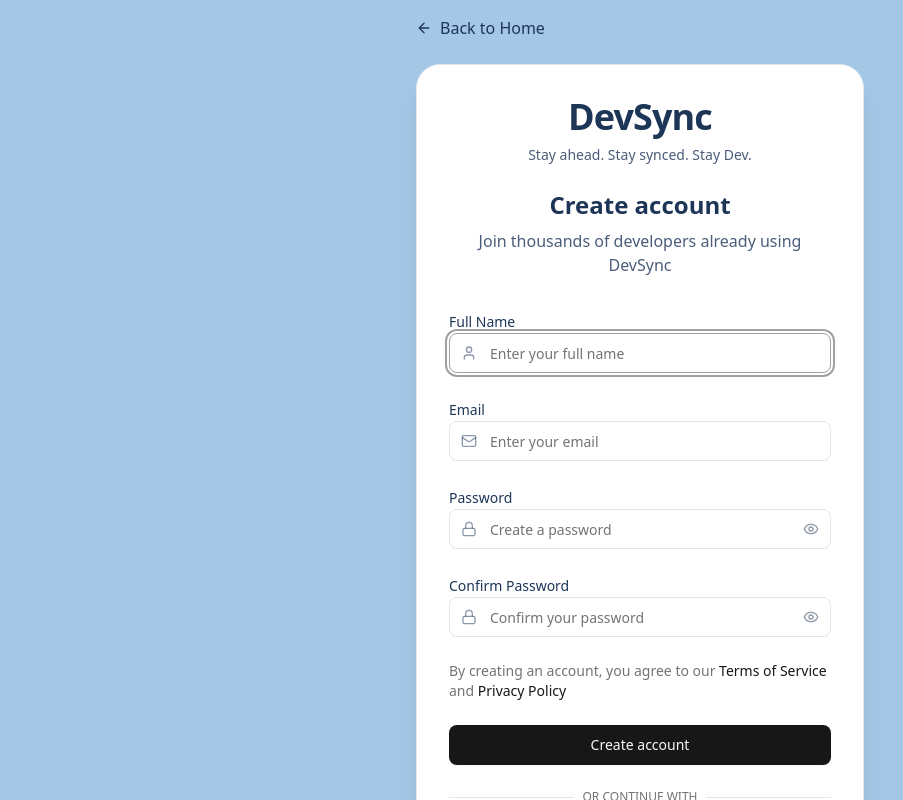
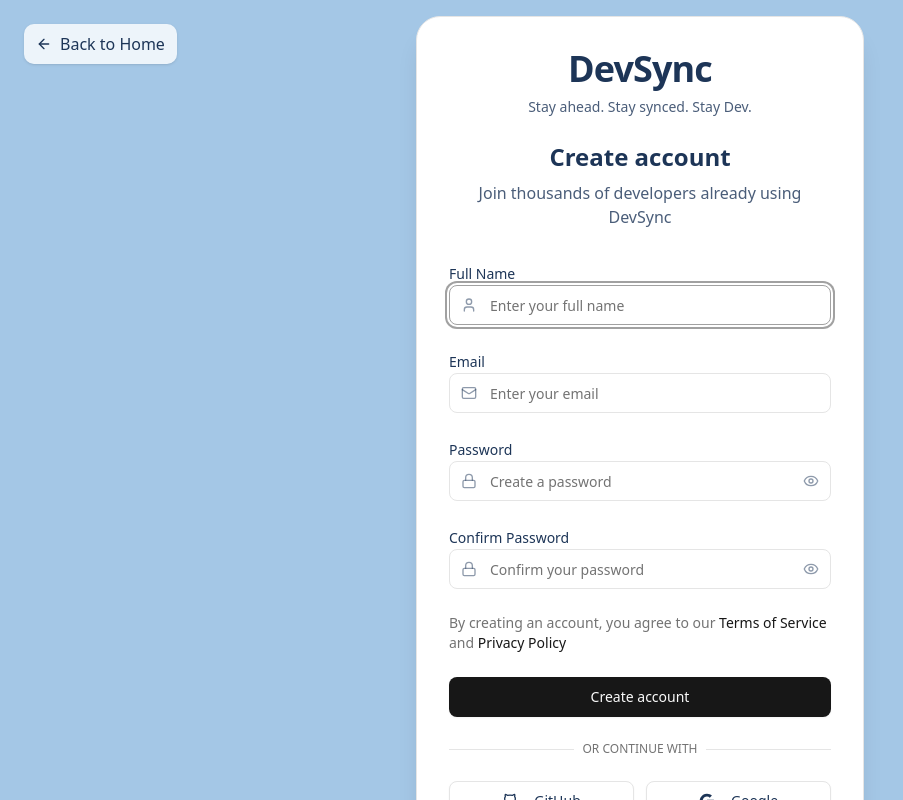
Before and after one commit to parasnikum/DevSync, a React (Vite) app in the folder frontend/: page /signup in a window 1280 px wide. Shown: the top 800 px of the page, without its empty margins (0-903 px from the left). Built offline with nearby package versions, Linux system fonts and the light colour scheme.

Commit message:
fixed the back to home text in auth pages

```diff
--- a/frontend/src/Components/Login.jsx
+++ b/frontend/src/Components/Login.jsx
@@ -68,20 +68,17 @@
   };
 
   return (
-    <div className="min-h-screen bg-[#A4C7E6] flex items-center justify-center p-4">
-      {/* Only the background color changed - everything else uses homepage colors */}
-      <div className="w-full max-w-md">
-        {/* Back to Home Button - Using homepage text color */}
-        <div className="mb-6">
+    <div className="min-h-screen bg-[#A4C7E6] flex items-center justify-center p-4 relative">
+      {/* Back to Home Button - Positioned in left corner as requested */}
       <Link
         to="/"
-            className="flex items-center gap-2 text-[#1D3557] hover:text-[#1D3557]/80 transition duration-200"
+        className="fixed top-6 left-6 z-10 flex items-center gap-2 text-[#1D3557] hover:text-[#1D3557]/80 transition duration-200 bg-white/80 backdrop-blur-sm px-3 py-2 rounded-lg shadow-sm"
       >
         <ArrowLeft className="h-4 w-4" />
         Back to Home
       </Link>
-        </div>
 
+      <div className="w-full max-w-md">
         {/* Card using homepage styling */}
         <div className="bg-card backdrop-blur-xl border border-border rounded-3xl shadow-xl p-8">
           {/* Header - Using homepage text colors */}
--- a/frontend/src/Components/Signup.jsx
+++ b/frontend/src/Components/Signup.jsx
@@ -84,20 +84,17 @@
   };
 
   return (
-    <div className="min-h-screen bg-[#A4C7E6] flex items-center justify-center p-4">
-      {/* Only the background color changed - everything else uses homepage colors */}
-      <div className="w-full max-w-md">
-        {/* Back to Home Button - Using homepage text color */}
-        <div className="mb-6">
+    <div className="min-h-screen bg-[#A4C7E6] flex items-center justify-center p-4 relative">
+      {/* Back to Home Button - Positioned in left corner as requested */}
       <Link
         to="/"
-            className="flex items-center gap-2 text-[#1D3557] hover:text-[#1D3557]/80 transition duration-200"
+        className="fixed top-6 left-6 z-10 flex items-center gap-2 text-[#1D3557] hover:text-[#1D3557]/80 transition duration-200 bg-white/80 backdrop-blur-sm px-3 py-2 rounded-lg shadow-sm"
       >
         <ArrowLeft className="h-4 w-4" />
         Back to Home
       </Link>
-        </div>
 
+      <div className="w-full max-w-md">
         {/* Card using homepage styling */}
         <div className="bg-card backdrop-blur-xl border border-border rounded-3xl shadow-xl p-8">
           {/* Header - Using homepage text colors */}
```
Lines whose indentation alone changed are shown as unchanged.
